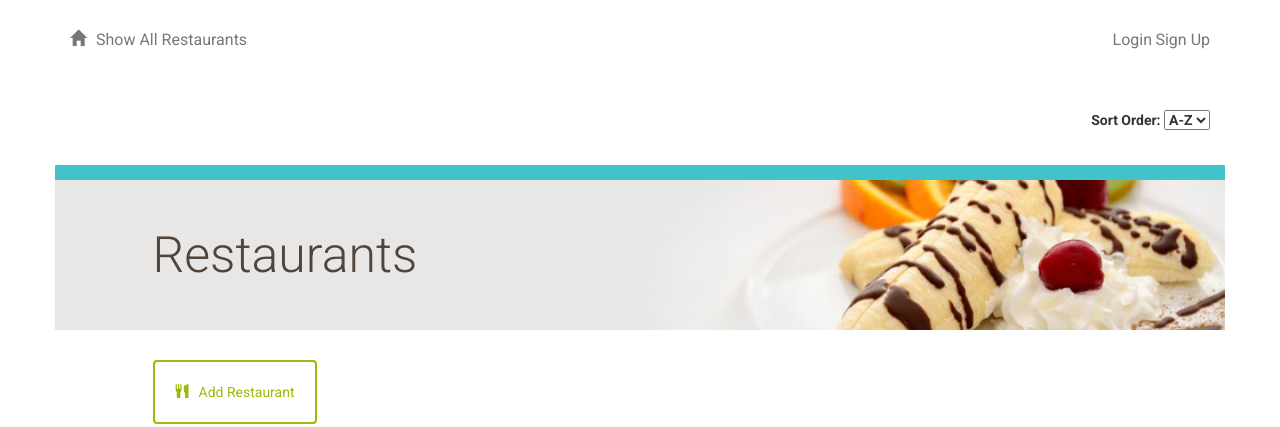
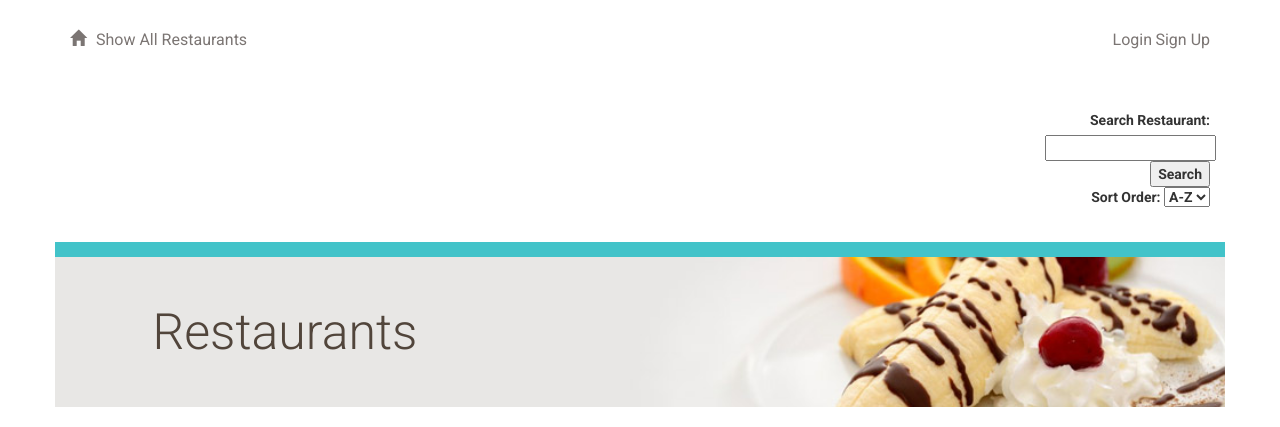
Before and after one commit to MQCOMP3310-2023/comp3310assignment2-comp3310-cyberbois, a Flask app: page / in a window 1280 px wide. Shown: the top 427 px of the page. Run offline with Flask 3, Linux system fonts and the light colour scheme; data that the repository does not hold is empty; some libraries are stand-ins or nearby versions.

Commit message:
added search restaurnt function

```diff
--- a/project/main.py
+++ b/project/main.py
@@ -13,12 +13,20 @@ show_menu_all = 'main.show_menu'
 @main.route('/')
 @main.route('/restaurant/')
 def show_restaurants():
-    sort_order = request.args.get('sort_order')
-    if sort_order == 'Z-A':
-        restaurants = db.session.query(Restaurant).order_by(desc(Restaurant.name))
+    search_query = request.args.get('search_query', '')
+    sort_order = request.args.get('sort_order', 'A-Z')
+
+    if search_query:
+        restaurants = db.session.query(Restaurant).filter(Restaurant.name.ilike(f'%{search_query}%'))
     else:
-        restaurants = db.session.query(Restaurant).order_by(asc(Restaurant.name))
-    return render_template('restaurants.html', restaurants=restaurants, sort_order=sort_order)
+        restaurants = db.session.query(Restaurant)
+
+    if sort_order == 'A-Z':
+        restaurants = restaurants.order_by(asc(Restaurant.name))
+    elif sort_order == 'Z-A':
+        restaurants = restaurants.order_by(desc(Restaurant.name))
+
+    return render_template('restaurants.html', restaurants=restaurants, search_query=search_query, sort_order=sort_order)
 
 # Create a new restaurant
 
--- a/project/templates/restaurants.html
+++ b/project/templates/restaurants.html
@@ -4,6 +4,11 @@
 <div class="row top-menu">
     <div class="col-md-10"></div>
     <div class="col-md-2 text-right">
+        <form id="search-form" action="{{ url_for('main.show_restaurants') }}" method="GET">
+            <label for="search-query">Search Restaurant:</label>
+            <input type="text" id="search-query" name="search_query" value="{{ search_query }}">
+            <button type="submit">Search</button>
+        </form>
         <form id="sort-form" action="{{ url_for('main.show_restaurants') }}" method="GET">
             <label for="sort-order">Sort Order:</label>
             <select id="sort-order" name="sort_order" onchange="document.getElementById('sort-form').submit()">
@@ -46,6 +51,7 @@
     </div>
     <div class="col-md-1"></div>
 </div>
+{% if restaurants %}
     {% for restaurant in restaurants %}
     <a href="{{ url_for('main.show_menu', restaurant_id=restaurant.id) }}">
         <div class="row">
@@ -57,4 +63,13 @@
         </div>
     </a>
     {% endfor %}
+{% else %}
+    <div class="row">
+        <div class="col-md-1"></div>
+        <div class="col-md-10">
+            <p>No restaurants found.</p>
+        </div>
+        <div class="col-md-1"></div>
+    </div>
+{% endif %}
 {% endblock %}
```
Lines whose indentation alone changed are shown as unchanged.
